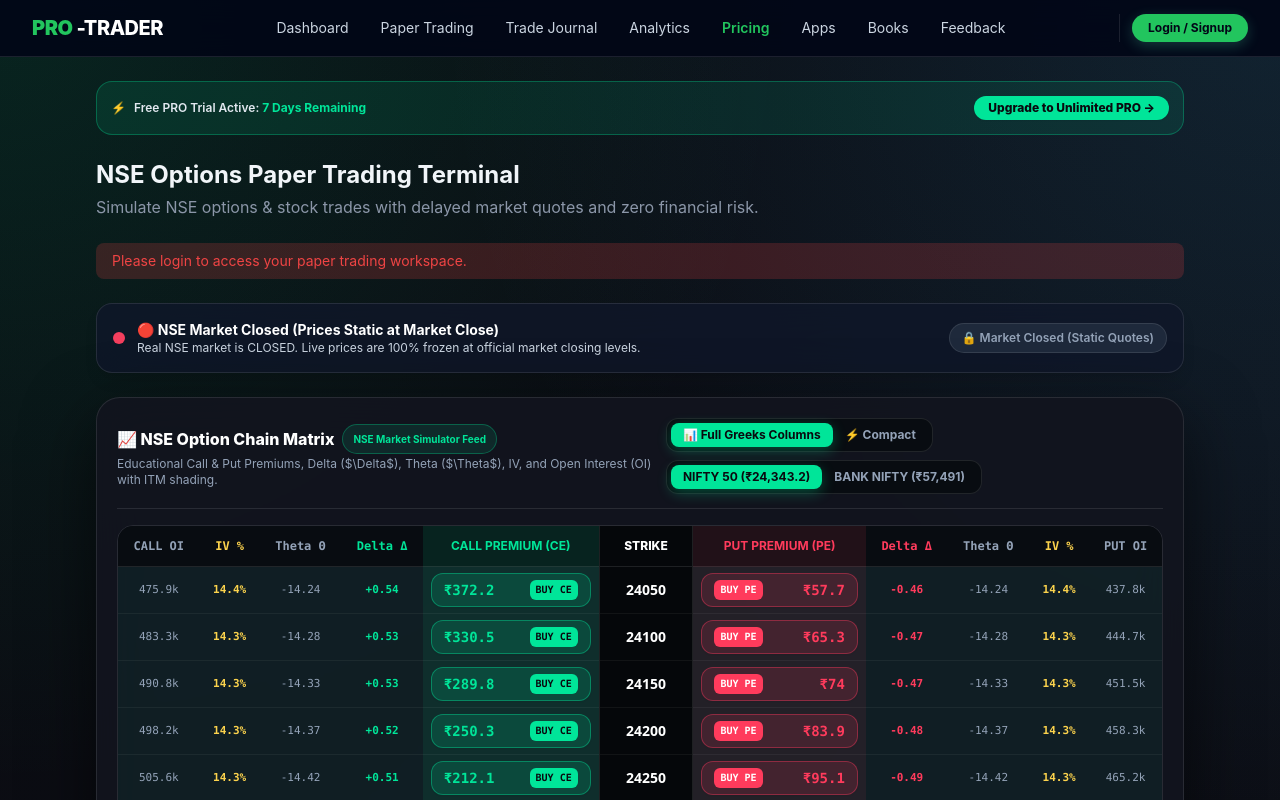
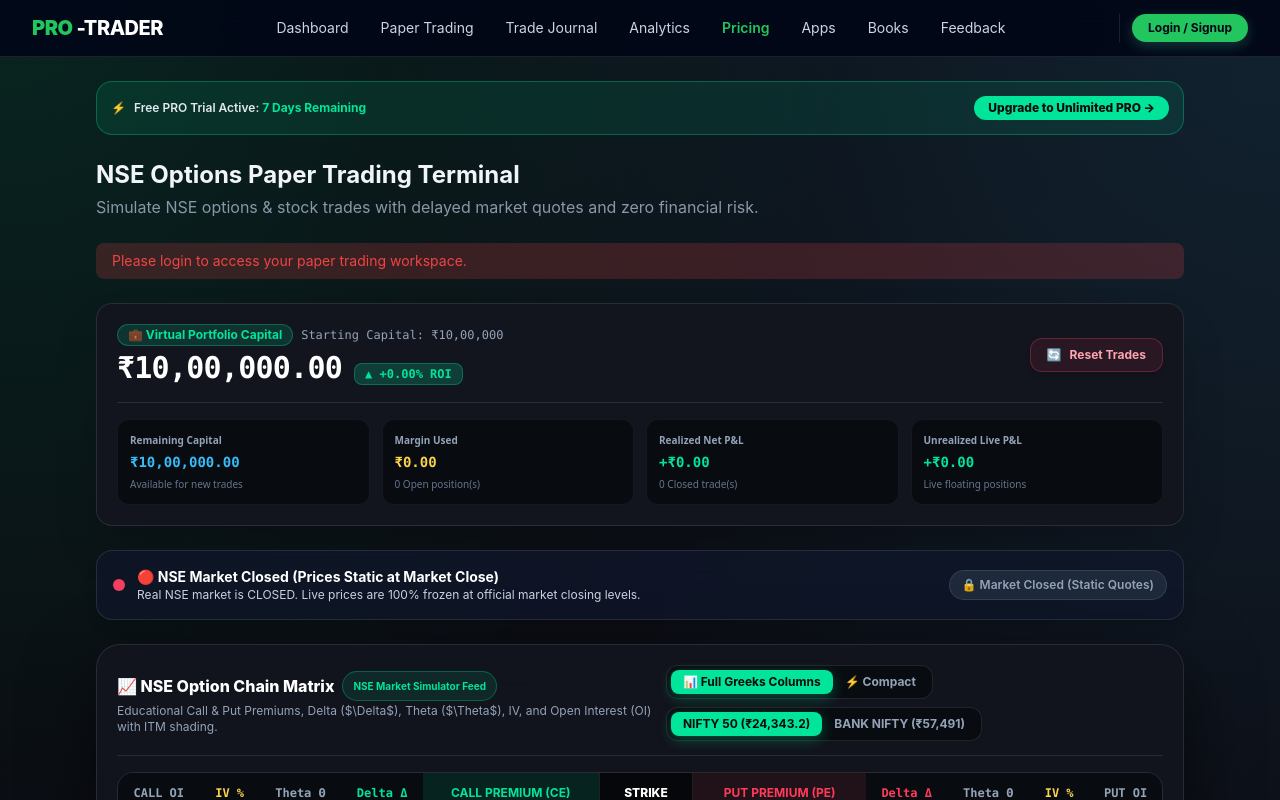
Before and after one commit to mbwagh11-creator/PaperTrading-CL, a Next.js app: page /trades in a window 1280 px wide. Shown: the top 800 px of the page. Built offline with nearby package versions, Linux system fonts and the light colour scheme; no server answers.

Commit message:
Add Reset Trades feature and live Virtual Capital Summary card

```diff
--- /dev/null
+++ b/src/app/api/trades/reset/route.ts
@@ -0,0 +1,33 @@
+import { NextRequest, NextResponse } from "next/server";
+import { prisma } from "@/lib/prisma";
+import { getCurrentUser } from "@/lib/auth";
+
+export const dynamic = "force-dynamic";
+
+export async function POST(req: NextRequest) {
+  try {
+    const user = await getCurrentUser();
+    if (!user) {
+      return NextResponse.json({ error: "Unauthorized" }, { status: 401 });
+    }
+
+    const deleteResult = await prisma.trade.deleteMany({
+      where: { userId: user.id },
+    });
+
+    return NextResponse.json({
+      success: true,
+      message: `Successfully reset all trades. Cleared ${deleteResult.count} position(s).`,
+      count: deleteResult.count,
+    });
+  } catch (error: any) {
+    return NextResponse.json(
+      { error: error.message || "Failed to reset trades." },
+      { status: 500 }
+    );
+  }
+}
+
+export async function DELETE(req: NextRequest) {
+  return POST(req);
+}
--- a/src/app/journal/JournalClient.tsx
+++ b/src/app/journal/JournalClient.tsx
@@ -2,6 +2,7 @@
 
 import { useState, useEffect } from "react";
 import Link from "next/link";
+import CapitalSummary from "@/components/CapitalSummary";
 
 interface TradeItem {
   id: string;
@@ -176,6 +177,9 @@
           Every paper trade you place is automatically recorded here with entry/exit prices, order charges (₹50/order leg), P&L analytics, and daily calendar heatmaps.
         </p>
       </div>
+
+      {/* Virtual Portfolio Capital Summary Card */}
+      <CapitalSummary allTrades={trades} onReset={refreshTrades} />
 
       {/* Top Stat Summary Cards */}
       <div className="grid grid-cols-2 md:grid-cols-5 gap-4">
--- a/src/app/trades/TradesClient.tsx
+++ b/src/app/trades/TradesClient.tsx
@@ -5,6 +5,7 @@
 import OpenTrades from "@/components/OpenTrades";
 import OptionChain from "@/components/OptionChain";
 import FloatingOrderModal from "@/components/FloatingOrderModal";
+import CapitalSummary, { TradeSummaryItem } from "@/components/CapitalSummary";
 
 interface Trade {
   id: string;
@@ -14,8 +15,11 @@
   quantity: number;
   entryPrice: number;
   currentPrice: number | null;
+  exitPrice: number | null;
   stopLoss: number | null;
   target: number | null;
+  pnl: number | null;
+  status: string;
 }
 
 export default function TradesClient() {
@@ -31,7 +35,7 @@
 
   const load = useCallback(async (silent = false) => {
     if (!silent) setLoading(true);
-    const res = await fetch("/api/trades?status=OPEN", { cache: "no-store" });
+    const res = await fetch("/api/trades", { cache: "no-store" });
     const data = await res.json();
 
     if (!res.ok || !Array.isArray(data)) {
@@ -139,6 +143,9 @@
         </div>
       )}
 
+      {/* Capital Summary & Portfolio Reset Card */}
+      <CapitalSummary allTrades={trades} onReset={refreshSilent} />
+
       {/* Real NSE Market Status Banner */}
       <div className="rounded-2xl border border-white/10 bg-slate-900/80 p-4 backdrop-blur-xl flex flex-col sm:flex-row items-center justify-between gap-3 shadow-lg">
         <div className="flex items-center gap-3">
@@ -174,7 +181,10 @@
           {loading ? (
             <p className="text-muted text-sm">Loading positions...</p>
           ) : (
-            <OpenTrades trades={trades} onChanged={refreshSilent} />
+            <OpenTrades
+              trades={trades.filter((t) => t.status === "OPEN")}
+              onChanged={refreshSilent}
+            />
           )}
         </div>
       </div>
--- /dev/null
+++ b/src/components/CapitalSummary.tsx
@@ -0,0 +1,169 @@
+"use client";
+
+import { useState } from "react";
+
+export interface TradeSummaryItem {
+  id: string;
+  symbol: string;
+  side: string;
+  quantity: number;
+  entryPrice: number;
+  currentPrice: number | null;
+  exitPrice: number | null;
+  pnl: number | null;
+  status: string;
+}
+
+interface CapitalSummaryProps {
+  allTrades: TradeSummaryItem[];
+  onReset?: () => void;
+  showResetButton?: boolean;
+}
+
+const INITIAL_CAPITAL = 1000000; // ₹10,00,000 (10 Lakhs Virtual Capital)
+const CHARGES_PER_ORDER = 50.0;
+
+export default function CapitalSummary({
+  allTrades,
+  onReset,
+  showResetButton = true,
+}: CapitalSummaryProps) {
+  const [resetting, setResetting] = useState(false);
+
+  // 1. Calculate Closed Realized Net P&L
+  const closedTrades = allTrades.filter((t) => t.status === "CLOSED");
+  let realizedPnl = 0;
+  closedTrades.forEach((t) => {
+    if (typeof t.pnl === "number" && t.pnl !== 0) {
+      realizedPnl += t.pnl;
+    } else {
+      const ref = t.exitPrice ?? t.currentPrice ?? t.entryPrice;
+      const diff = t.side === "BUY" ? ref - t.entryPrice : t.entryPrice - ref;
+      const gross = diff * t.quantity;
+      const net = gross - CHARGES_PER_ORDER * 2;
+      realizedPnl += net;
+    }
+  });
+
+  // 2. Calculate Open Live P&L and Margin Used
+  const openTrades = allTrades.filter((t) => t.status === "OPEN");
+  let openPnl = 0;
+  let marginUsed = 0;
+  openTrades.forEach((t) => {
+    const ref = t.currentPrice ?? t.entryPrice;
+    const diff = t.side === "BUY" ? ref - t.entryPrice : t.entryPrice - ref;
+    openPnl += diff * t.quantity;
+    marginUsed += t.entryPrice * t.quantity;
+  });
+
+  const totalNetPnl = realizedPnl + openPnl;
+  const currentCapital = INITIAL_CAPITAL + totalNetPnl;
+  const capitalRemained = currentCapital - marginUsed;
+  const roiPercent = ((currentCapital - INITIAL_CAPITAL) / INITIAL_CAPITAL) * 100;
+
+  async function handleResetTrades() {
+    if (
+      !window.confirm(
+        "⚠️ RESET ALL TRADES?\n\nThis will permanently delete all open and closed trades from your journal and restore your virtual capital back to ₹10,00,000."
+      )
+    ) {
+      return;
+    }
+
+    setResetting(true);
+    try {
+      const res = await fetch("/api/trades/reset", { method: "POST" });
+      const data = await res.json();
+      if (!res.ok) throw new Error(data.error || "Failed to reset trades.");
+      if (onReset) onReset();
+    } catch (err: any) {
+      alert(err.message || "Failed to reset trades.");
+    } finally {
+      setResetting(false);
+    }
+  }
+
+  return (
+    <div className="bg-[#12151E] border border-white/10 rounded-2xl p-5 shadow-2xl space-y-4 backdrop-blur-xl">
+      <div className="flex flex-col sm:flex-row sm:items-center justify-between gap-4 border-b border-white/10 pb-4">
+        <div className="space-y-1">
+          <div className="flex items-center gap-2">
+            <span className="text-xs font-bold px-2.5 py-0.5 rounded-full bg-[#00E599]/15 text-[#00E599] border border-[#00E599]/30">
+              💼 Virtual Portfolio Capital
+            </span>
+            <span className="text-xs text-slate-400 font-mono">Starting Capital: ₹10,00,000</span>
+          </div>
+          <div className="flex items-baseline gap-3">
+            <h2 className="text-2xl sm:text-3xl font-extrabold text-white font-mono tracking-tight">
+              ₹{currentCapital.toLocaleString("en-IN", { minimumFractionDigits: 2, maximumFractionDigits: 2 })}
+            </h2>
+            <span
+              className={`text-xs font-extrabold font-mono px-2.5 py-0.5 rounded-lg ${
+                roiPercent >= 0
+                  ? "bg-[#00E599]/20 text-[#00E599] border border-[#00E599]/30"
+                  : "bg-[#FF3B5C]/20 text-[#FF3B5C] border border-[#FF3B5C]/30"
+              }`}
+            >
+              {roiPercent >= 0 ? "▲ +" : "▼ "}
+              {roiPercent.toFixed(2)}% ROI
+            </span>
+          </div>
+        </div>
+
+        {showResetButton && (
+          <button
+            onClick={handleResetTrades}
+            disabled={resetting}
+            className="px-4 py-2 text-xs font-bold rounded-xl bg-rose-500/10 text-rose-300 border border-rose-500/30 hover:bg-rose-500/25 transition-all disabled:opacity-50 flex items-center gap-2 shrink-0 shadow-md"
+          >
+            <span>🔄</span>
+            <span>{resetting ? "Resetting..." : "Reset Trades"}</span>
+          </button>
+        )}
+      </div>
+
+      {/* Grid statistics breakdown */}
+      <div className="grid grid-cols-2 md:grid-cols-4 gap-3 text-xs font-mono">
+        <div className="bg-[#080C11] p-3 rounded-xl border border-white/5 space-y-1">
+          <span className="text-[10px] text-slate-400 font-sans block font-semibold">Remaining Capital</span>
+          <span className="font-bold text-[#38BDF8] text-sm block">
+            ₹{capitalRemained.toLocaleString("en-IN", { minimumFractionDigits: 2 })}
+          </span>
+          <span className="text-[10px] text-slate-500 block font-sans">Available for new trades</span>
+        </div>
+
+        <div className="bg-[#080C11] p-3 rounded-xl border border-white/5 space-y-1">
+          <span className="text-[10px] text-slate-400 font-sans block font-semibold">Margin Used</span>
+          <span className="font-bold text-amber-300 text-sm block">
+            ₹{marginUsed.toLocaleString("en-IN", { minimumFractionDigits: 2 })}
+          </span>
+          <span className="text-[10px] text-slate-500 block font-sans">{openTrades.length} Open position(s)</span>
+        </div>
+
+        <div className="bg-[#080C11] p-3 rounded-xl border border-white/5 space-y-1">
+          <span className="text-[10px] text-slate-400 font-sans block font-semibold">Realized Net P&L</span>
+          <span
+            className={`font-bold text-sm block ${
+              realizedPnl >= 0 ? "text-[#00E599]" : "text-[#FF3B5C]"
+            }`}
+          >
+            {realizedPnl >= 0 ? "+" : ""}₹{realizedPnl.toLocaleString("en-IN", { minimumFractionDigits: 2 })}
+          </span>
+          <span className="text-[10px] text-slate-500 block font-sans">{closedTrades.length} Closed trade(s)</span>
+        </div>
+
+        <div className="bg-[#080C11] p-3 rounded-xl border border-white/5 space-y-1">
+          <span className="text-[10px] text-slate-400 font-sans block font-semibold">Unrealized Live P&L</span>
+          <span
+            className={`font-bold text-sm block ${
+              openPnl >= 0 ? "text-[#00E599]" : "text-[#FF3B5C]"
+            }`}
+          >
+            {openPnl >= 0 ? "+" : ""}₹{openPnl.toLocaleString("en-IN", { minimumFractionDigits: 2 })}
+          </span>
+          <span className="text-[10px] text-slate-500 block font-sans">Live floating positions</span>
+        </div>
+      </div>
+    </div>
+  );
+}
```
Also changed, not shown: 1 other file (tests, documents, lock files or other folders).
